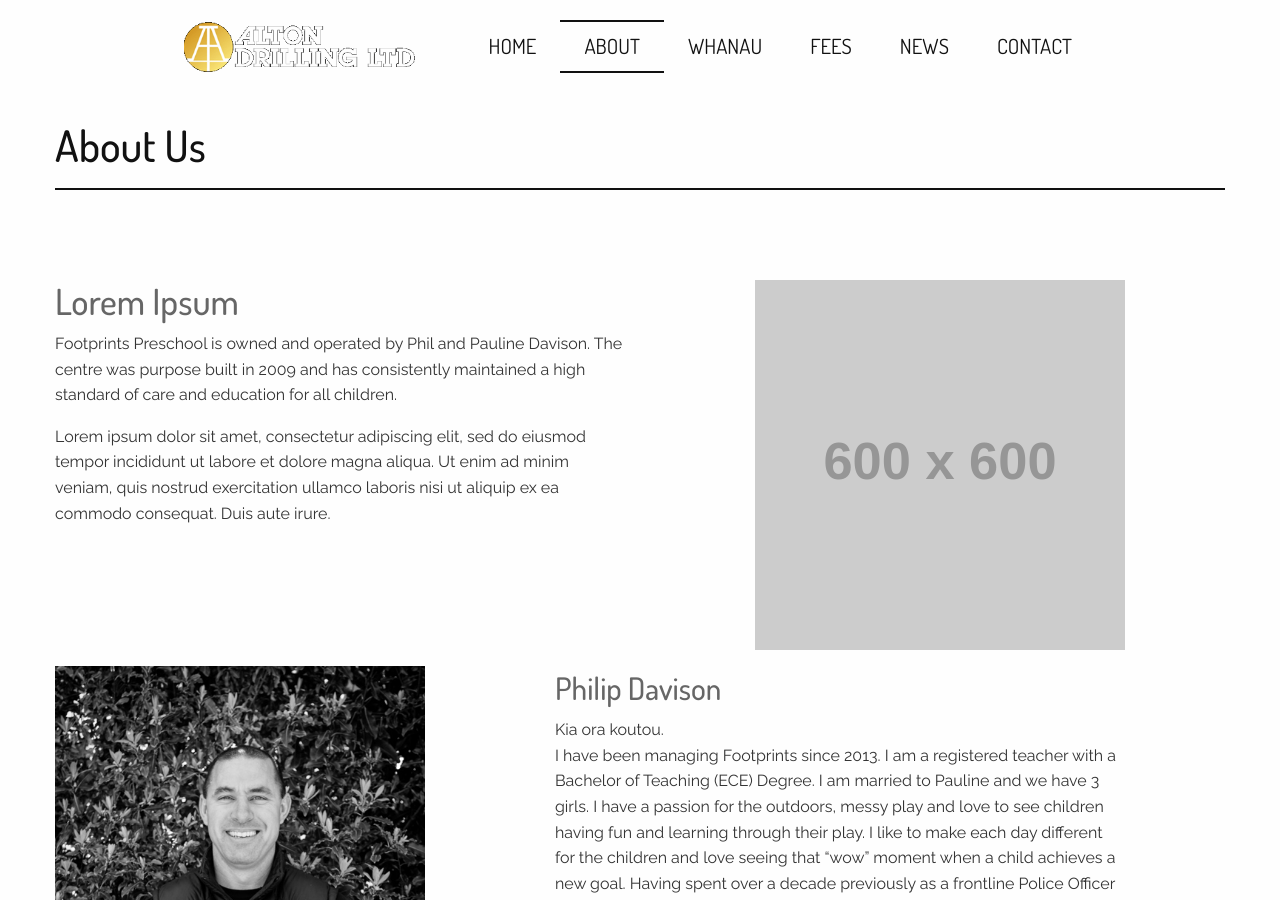
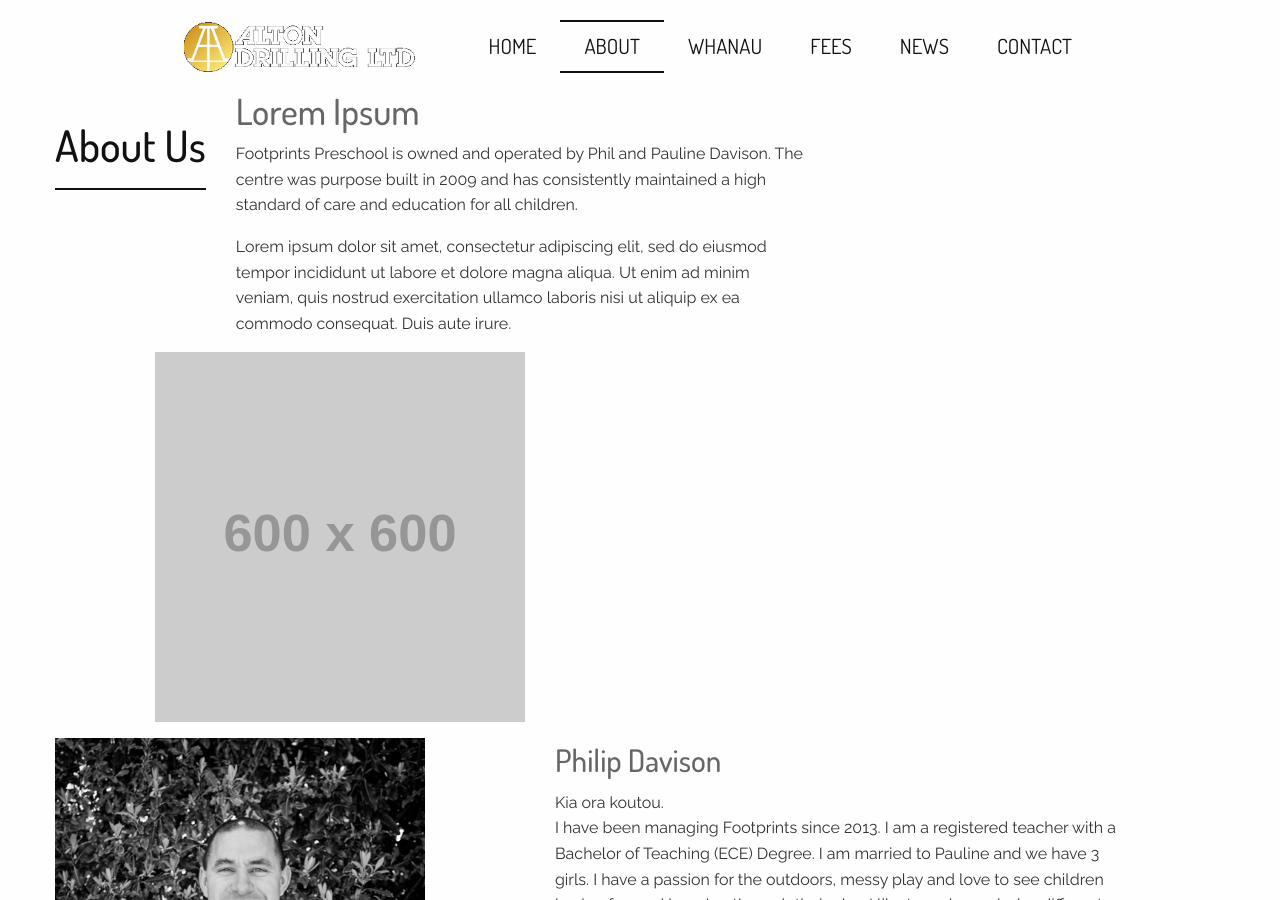
Before and after one commit to viv-b/footprints-preschool, a Jekyll site: the page built from about.html, in a window 1280 px wide and 900 px high. Built offline with Jekyll 4.4.1, drawn with Linux system fonts in a browser that asks for light colours; nearby versions of some CDN libraries.

Commit message:
Updated 'about.html' via CloudCannon

```diff
--- a/about.html
+++ b/about.html
@@ -5,12 +5,12 @@ description:
 heading: About Us
 ---
 
-{% include heading.html %}
-
 <div class="wrapper-padding">
     <div class="grid-container">
 
         <div class="grid-x grid-margin-x">
+
+            {% include heading.html %}
 
             <div class="medium-8 large-6 cell">
                 <div class="editable">
```
